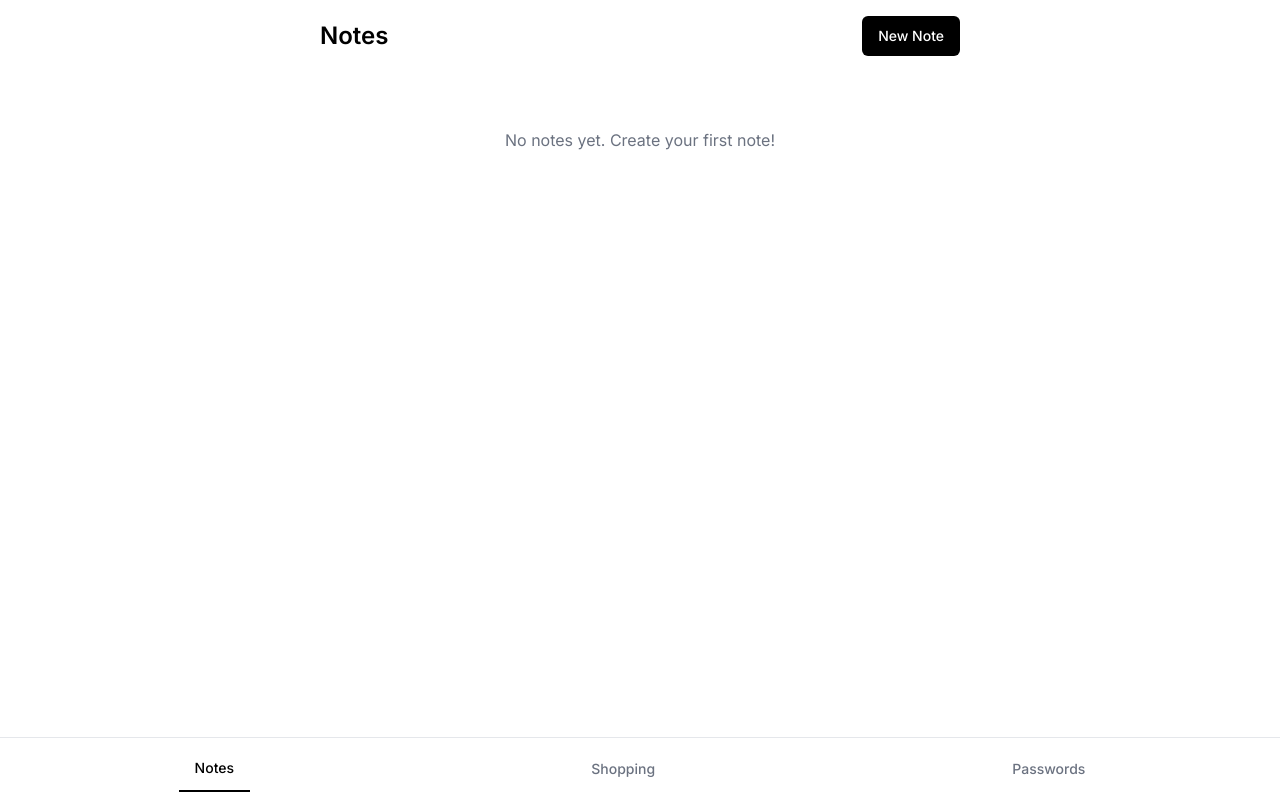
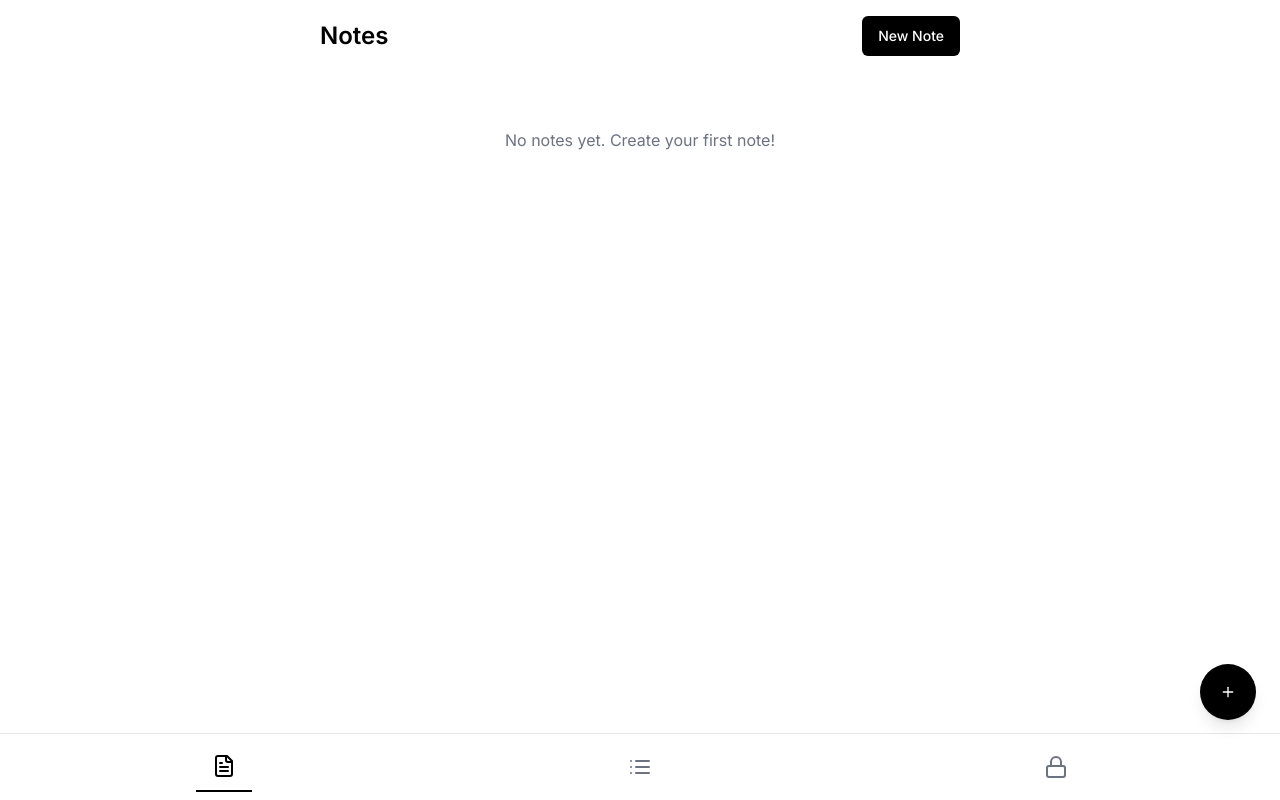
Before and after one commit to vibhrat/midnight-memo-android, a React (Vite) app: page / in a window 1280 px wide. Built offline with nearby package versions, Linux system fonts and the light colour scheme.

Commit message:
Refactor: Implement Navbar UI changes
- Add icons to the navbar for Notes, Lists, and Vault.
- Rename "Shopping" to "Lists" and "Passwords" to "Vault".
- Add a floating action button to add new items.

```diff
--- /dev/null
+++ b/src/components/FloatingActionButton.tsx
@@ -0,0 +1,22 @@
+
+import { Plus } from 'lucide-react';
+import { Button } from '@/components/ui/button';
+
+interface FloatingActionButtonProps {
+  onClick: () => void;
+  className?: string;
+}
+
+const FloatingActionButton = ({ onClick, className = '' }: FloatingActionButtonProps) => {
+  return (
+    <Button
+      onClick={onClick}
+      className={`fixed bottom-20 right-6 w-14 h-14 rounded-full bg-black text-white hover:bg-gray-800 shadow-lg z-50 ${className}`}
+      size="icon"
+    >
+      <Plus size={24} />
+    </Button>
+  );
+};
+
+export default FloatingActionButton;
--- a/src/components/Navigation.tsx
+++ b/src/components/Navigation.tsx
@@ -1,5 +1,5 @@
 
-import { useState } from 'react';
+import { FileText, List, Lock } from 'lucide-react';
 
 interface NavigationProps {
   activeTab: string;
@@ -8,27 +8,30 @@ interface NavigationProps {
 
 const Navigation = ({ activeTab, onTabChange }: NavigationProps) => {
   const tabs = [
-    { id: 'notes', label: 'Notes' },
-    { id: 'shopping', label: 'Shopping' },
-    { id: 'passwords', label: 'Passwords' },
+    { id: 'notes', icon: FileText },
+    { id: 'shopping', icon: List },
+    { id: 'passwords', icon: Lock },
   ];
 
   return (
     <nav className="fixed bottom-0 left-0 right-0 bg-white border-t border-gray-200 px-4 py-2">
       <div className="flex justify-around">
-        {tabs.map((tab) => (
+        {tabs.map((tab) => {
+          const IconComponent = tab.icon;
+          return (
             <button
               key={tab.id}
               onClick={() => onTabChange(tab.id)}
-            className={`px-4 py-3 text-sm font-medium transition-colors ${
+              className={`px-4 py-3 transition-colors ${
                 activeTab === tab.id
                   ? 'text-black border-b-2 border-black'
                   : 'text-gray-500 hover:text-black'
               }`}
             >
-            {tab.label}
+              <IconComponent size={24} />
             </button>
-        ))}
+          );
+        })}
       </div>
     </nav>
   );
--- a/src/pages/Index.tsx
+++ b/src/pages/Index.tsx
@@ -4,9 +4,16 @@ import Navigation from '@/components/Navigation';
 import CasualNotes from '@/components/CasualNotes';
 import ShoppingLists from '@/components/ShoppingLists';
 import Passwords from '@/components/Passwords';
+import FloatingActionButton from '@/components/FloatingActionButton';
 
 const Index = () => {
   const [activeTab, setActiveTab] = useState('notes');
+
+  const handleFloatingButtonClick = () => {
+    // This will trigger the add action for the current active tab
+    // The logic will be handled by each component
+    console.log(`Add new ${activeTab}`);
+  };
 
   const renderContent = () => {
     switch (activeTab) {
@@ -24,6 +31,7 @@ const Index = () => {
   return (
     <div className="min-h-screen bg-white">
       {renderContent()}
+      <FloatingActionButton onClick={handleFloatingButtonClick} />
       <Navigation activeTab={activeTab} onTabChange={setActiveTab} />
     </div>
   );
```
Lines whose indentation alone changed are shown as unchanged.
